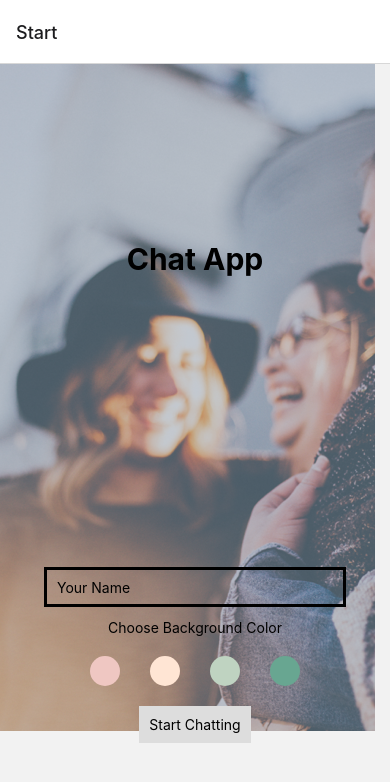
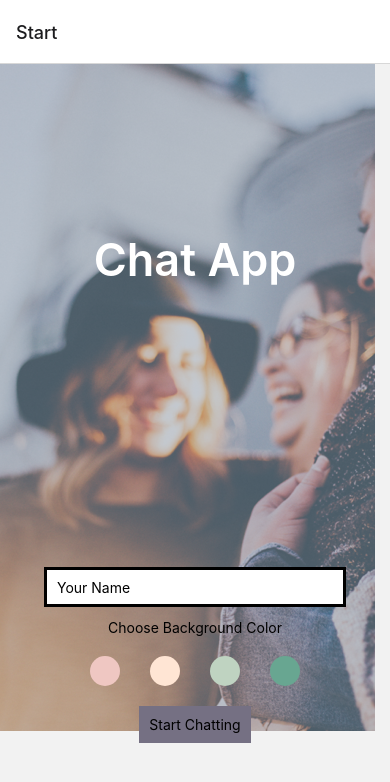
Before and after one commit to Tinnkie/Chat-App, a React Native app: screen /Start in a window 390 px wide. Shown: the top 782 px of the page. Built offline with nearby package versions, Linux system fonts and the light colour scheme.

Commit message:
change styling

```diff
--- a/components/Start.js
+++ b/components/Start.js
@@ -71,10 +71,12 @@ const styles = StyleSheet.create({
     width: "88%",
   },
   title: {
-    fontWeight: "bold",
-    fontSize: 30,
+    fontWeight: "600",
+    fontSize: 45,
+    color: "#FFFFFF",
   },
   textInput: {
+    backgroundColor: '#ffffff',
     height: 40,
     width: "88%",
     margin: 12,
@@ -95,7 +97,7 @@ const styles = StyleSheet.create({
   },
   button: {
     alignItems: "center",
-    backgroundColor: "#DDDDDD",
+    backgroundColor: "#757083",
     padding: 10,
   },
 });
```
